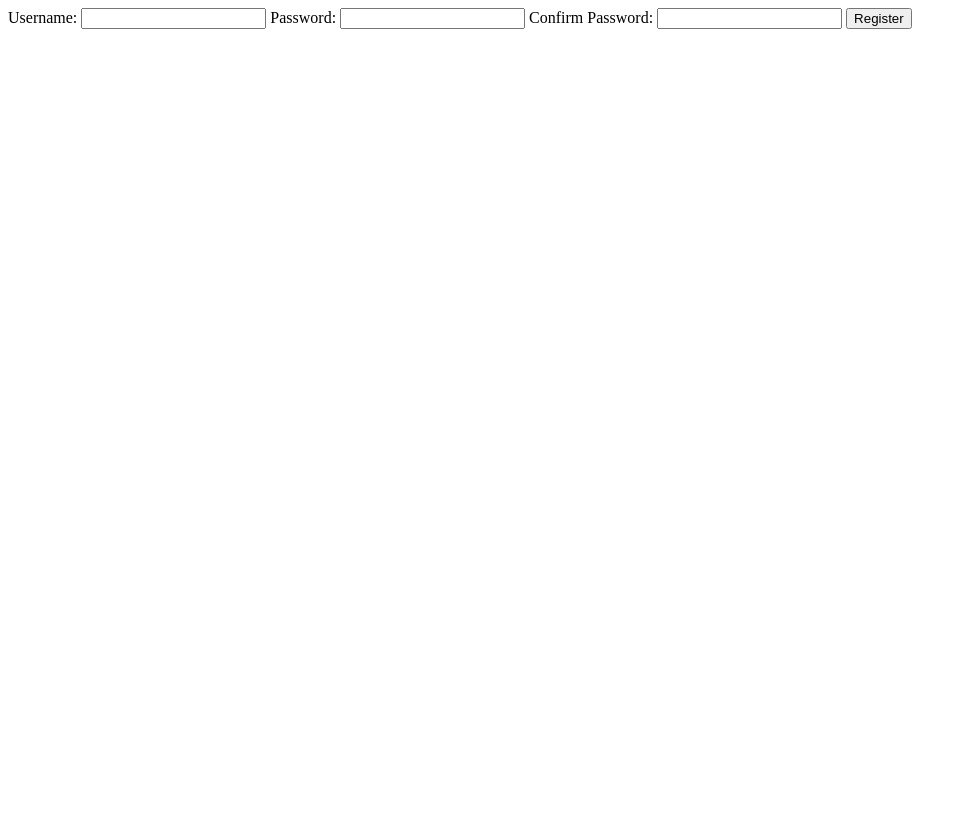
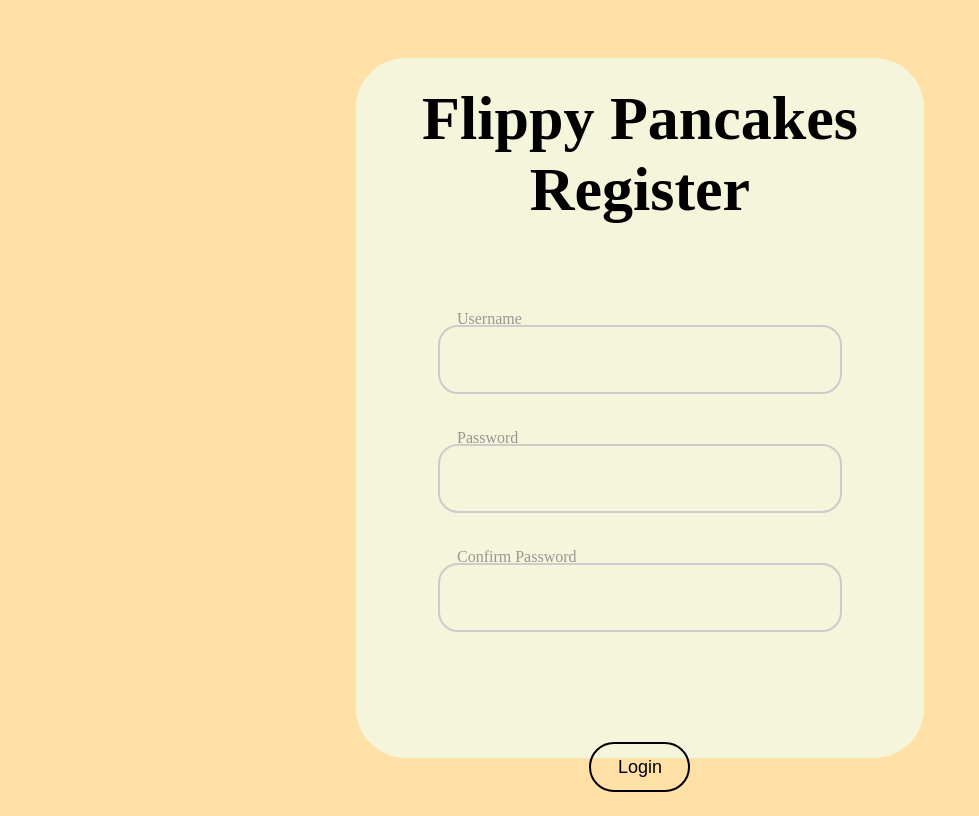
Before and after one commit to paddi-sam/flippy-pancake, a Flask app: page /register in a window 1280 px wide. Shown: the whole page, without its empty margins (0-979 px from the left). Before the commit the page ends 29 px from the top, so only its background shows below. Run offline with Flask 3, Linux system fonts and the light colour scheme.

Commit message:
style: style for register page + confirm button form

```diff
--- /dev/null
+++ b/static/css/login-register.css
@@ -0,0 +1,126 @@
+body{
+    background-color: #ffe1a8;
+    display: flex;
+    flex-direction: column;
+    justify-content: center;
+    align-items: center;
+    text-align: center;
+    min-height: 100vh;
+}
+
+.login-container{
+    width: 45%;
+    height: 700px;
+    border-color: black;
+    align-items: center;
+    border-radius: 50px;
+    background-color: beige;
+    display: flex;
+    flex-direction: column;
+}
+
+.title{
+    font-weight: bold;
+    font-size: 62px;
+    margin-top: 25px;
+    margin-bottom: 50px;
+}
+
+.username-container {
+    position: relative;
+    width: 400px;
+    height: 65px;
+    border: 2px solid #ccc;
+    border-radius: 20px;
+    margin: 10px 0;
+    display: flex;
+    align-items: center;
+    margin-top: 50px;
+    transition: background-color 0.3s ease, transform 0.3s ease;
+}
+
+.username-container input {
+    width: 100%;
+    height: 100%;
+    border: none;
+    outline: none;
+    background: transparent;
+    font-size: 16px;
+    padding: 0 12px;
+}
+
+.login-text {
+    position: absolute;
+    left: 12px;
+    top: -10px;
+    background: white;
+    padding: 0 5px;
+    font-size: 12px;
+}
+
+
+.username-container:hover{
+    cursor: text;
+    background-color: white;
+    transform: scale(1.03);
+    border-color: gray;
+    border-width: 1px;
+}
+
+.login-text{
+    color: gray;
+    margin-top: -7px;
+    font-size: medium;
+    opacity: 0.8;
+    background-color: transparent;
+}
+
+.login-button{
+    background-color: transparent;
+    margin-bottom: 10px;
+    width: 25%;
+    height: 50px;
+    border-style: solid;
+    border-width: 2px;
+    border-radius: 50px;
+    margin-top: 100px;
+    transition: background-color 0.3s ease, transform 0.3s ease;
+}
+
+.login-button:hover{
+    cursor: pointer;
+    background-color: rgb(246, 179, 254);
+    transform: scale(1.1);
+    border-color: gray;
+    border-width: 0px;
+}
+
+.login-button-text{
+    color: rgb(0, 0, 0);
+    font-size: large;
+    border-color: black;
+
+}
+
+.back-to-home-container{
+    width:500px;
+    height:100px;
+    position: fixed;
+    top: 0;
+    left: 0;
+    display: flex;
+    align-items: center;
+    text-decoration: none;
+    color: inherit;
+}
+
+.back-to-home-container:hover{
+    cursor:pointer
+}
+
+.bth-text{
+    font-weight: lighter;
+    font-size: 50px;
+    display: flex;
+    align-items: center;
+}
--- a/templates/register.html
+++ b/templates/register.html
@@ -6,7 +6,9 @@
     <title>Register</title>
 </head>
 <body>
-    <form method="POST" action="/register">
+    <link rel="stylesheet" href="{{ url_for('static', filename='css/login-register.css') }}">
+
+    <!-- <form method="POST" action="/register">
 
         <label>Username:</label>
         <input type="text" name="username" required>
@@ -19,6 +21,33 @@
 
         <button type="submit">Register</button>
 
-    </form>
+    </form> -->
+
+    <div class="login-container">
+        <div class="title">Flippy Pancakes Register</div>
+
+        <form method="post" action="/login">
+
+            <label class="username-container">
+                <input type="text" name="username" required>
+                <div class="login-text">Username</div>
+            </label>
+
+            <div class="username-container">
+                <input type="password" name="password" required>
+                <div class="login-text">Password</div>
+            </div>
+
+            <div class="username-container">
+                <input type="password" name="confirm_password" required>
+                <div class="login-text">Confirm Password</div>
+            </div>
+
+            <button class="login-button" type="submit">
+                <div class="login-button-text">Login</div>
+            </button>
+
+        </form>
+    </div>
 </body>
 </html>
```
